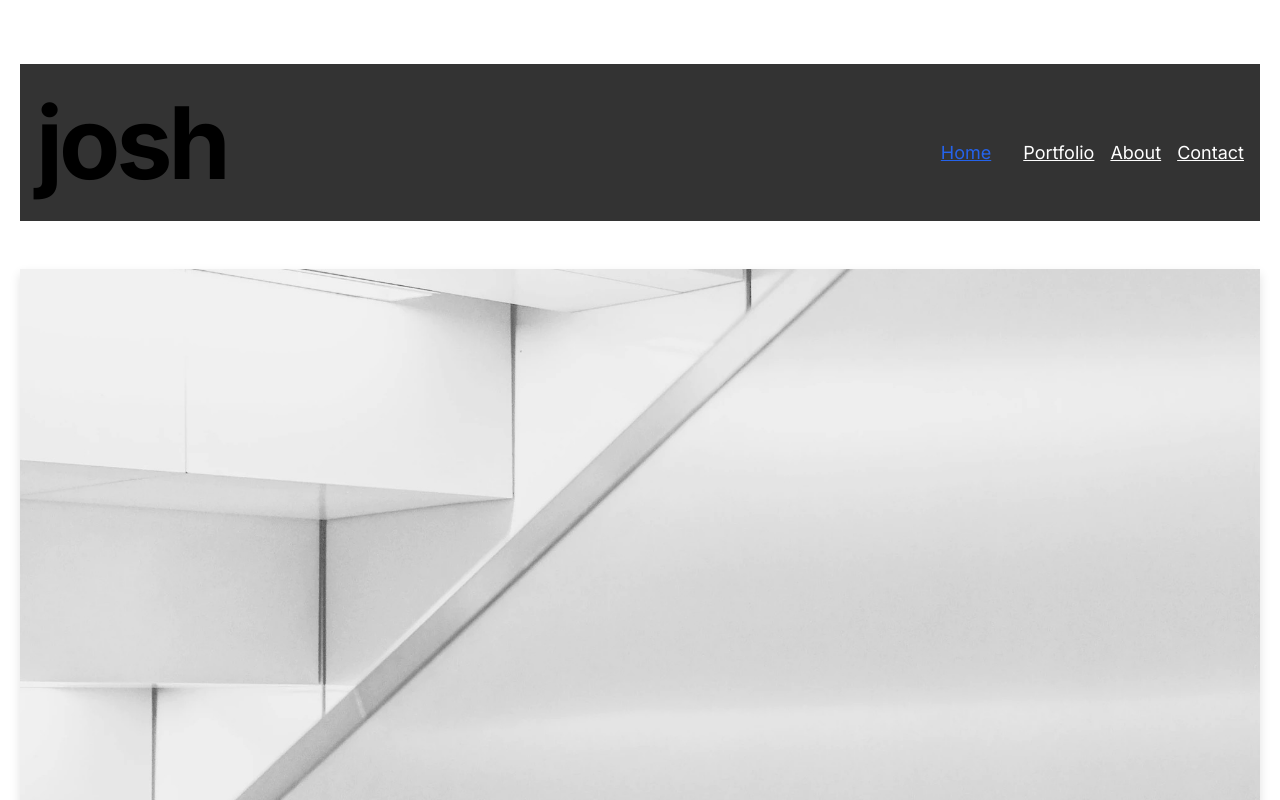
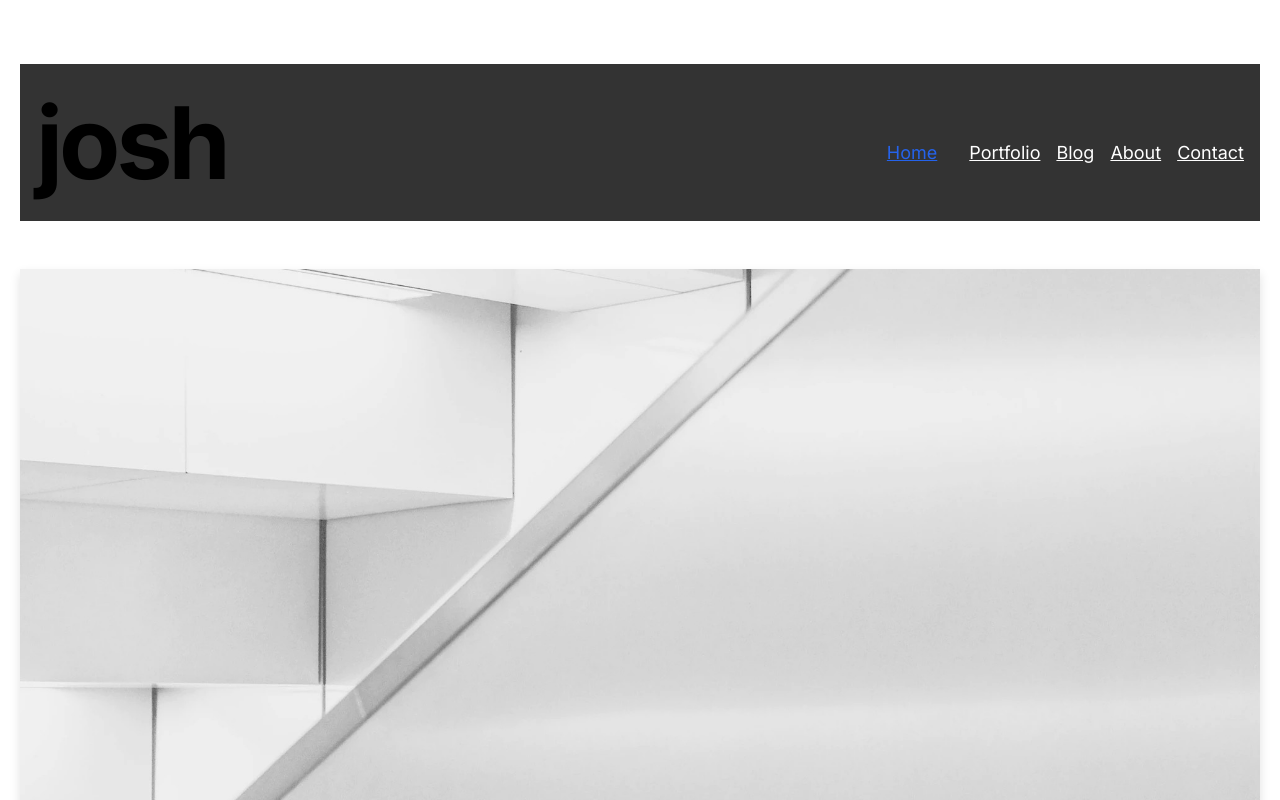
Before and after one commit to joshuadanpeterson/portfolio-blog, a Next.js app: page / in a window 1280 px wide. Shown: the top 800 px of the page. Built offline with nearby package versions, Linux system fonts and the light colour scheme.

Commit message:
feat(navbar): Add link to blog in navbar

```diff
--- a/src/app/_components/navbar.tsx
+++ b/src/app/_components/navbar.tsx
@@ -62,6 +62,19 @@ const Navbar: FC = () => {
             Portfolio
           </Link>
         </li>
+
+        {/* New Blog Link */}
+        <li>
+          <Link
+            href="/posts"
+            className={clsx(
+              "underline hover:text-blue-600 duration-200 transition-colors",
+              { "text-blue-600": pathname === "/posts" },
+            )}
+          >
+            Blog
+          </Link>
+        </li>
         <li>
           <Link
             href="/about"
```
